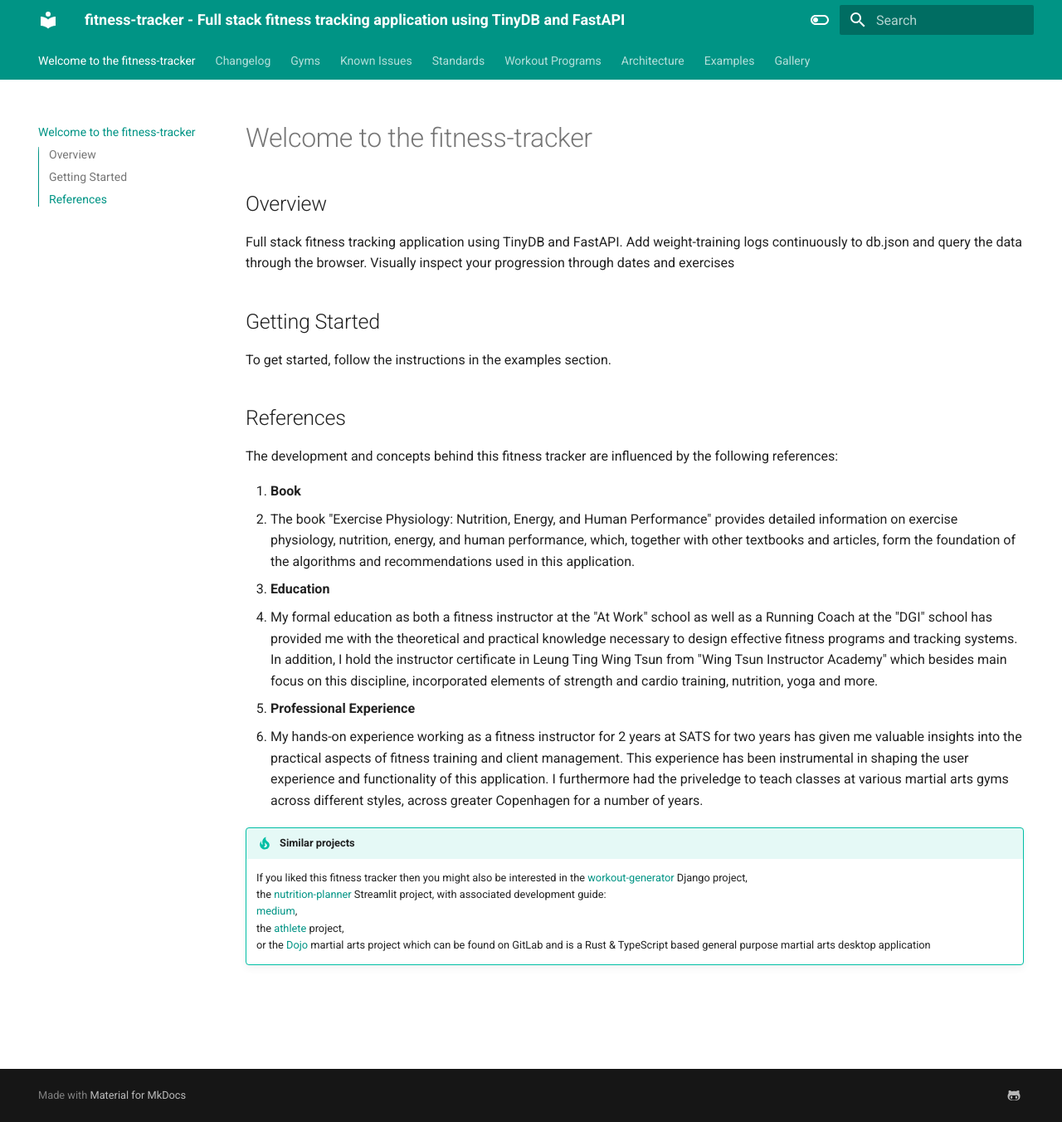
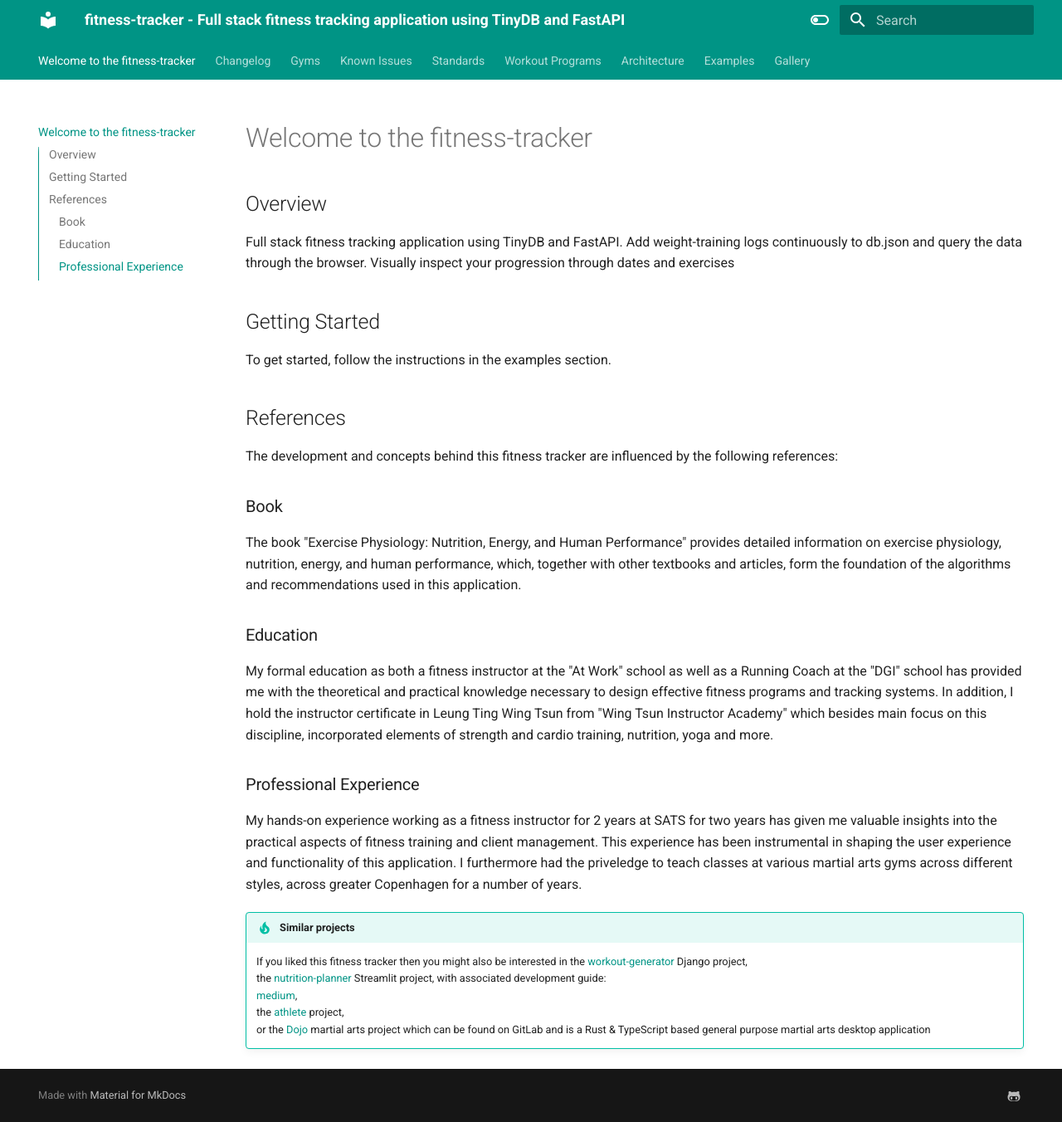
Before and after one commit to TheNewThinkTank/fitness-tracker, an MkDocs documentation site: the page built from docs/project_docs/index.md, in a window 1280 px wide and 1352 px high. Shown: the whole window at 83% size. Built offline with MkDocs 1.6.1 and Material for MkDocs 9.7.7, drawn with Linux system fonts in a browser that asks for light colours; some of the changed lines change nothing that is shown.

Commit message:
docs: update references

```diff
--- a/docs/project_docs/index.md
+++ b/docs/project_docs/index.md
@@ -14,14 +14,17 @@
 
 The development and concepts behind this fitness tracker are influenced by the following references:
 
-1. **Book**
-   - The book "Exercise Physiology: Nutrition, Energy, and Human Performance" provides detailed information on exercise physiology, nutrition, energy, and human performance, which, together with other textbooks and articles, form the foundation of the algorithms and recommendations used in this application.
+### Book
 
-2. **Education**
-   - My formal education as both a fitness instructor at the "At Work" school as well as a Running Coach at the "DGI" school has provided me with the theoretical and practical knowledge necessary to design effective fitness programs and tracking systems. In addition, I hold the instructor certificate in Leung Ting Wing Tsun from "Wing Tsun Instructor Academy" which besides main focus on this discipline, incorporated elements of strength and cardio training, nutrition, yoga and more.
+The book "Exercise Physiology: Nutrition, Energy, and Human Performance" provides detailed information on exercise physiology, nutrition, energy, and human performance, which, together with other textbooks and articles, form the foundation of the algorithms and recommendations used in this application.
 
-3. **Professional Experience**
-   - My hands-on experience working as a fitness instructor for 2 years at SATS for two years has given me valuable insights into the practical aspects of fitness training and client management. This experience has been instrumental in shaping the user experience and functionality of this application. I furthermore had the priveledge to teach classes at various martial arts gyms across different styles, across greater Copenhagen for a number of years.
+### Education
+
+My formal education as both a fitness instructor at the "At Work" school as well as a Running Coach at the "DGI" school has provided me with the theoretical and practical knowledge necessary to design effective fitness programs and tracking systems. In addition, I hold the instructor certificate in Leung Ting Wing Tsun from "Wing Tsun Instructor Academy" which besides main focus on this discipline, incorporated elements of strength and cardio training, nutrition, yoga and more.
+
+### Professional Experience
+
+My hands-on experience working as a fitness instructor for 2 years at SATS for two years has given me valuable insights into the practical aspects of fitness training and client management. This experience has been instrumental in shaping the user experience and functionality of this application. I furthermore had the priveledge to teach classes at various martial arts gyms across different styles, across greater Copenhagen for a number of years.
 
 !!! tip "Similar projects"
     If you liked this fitness tracker then you might also be interested in
```
